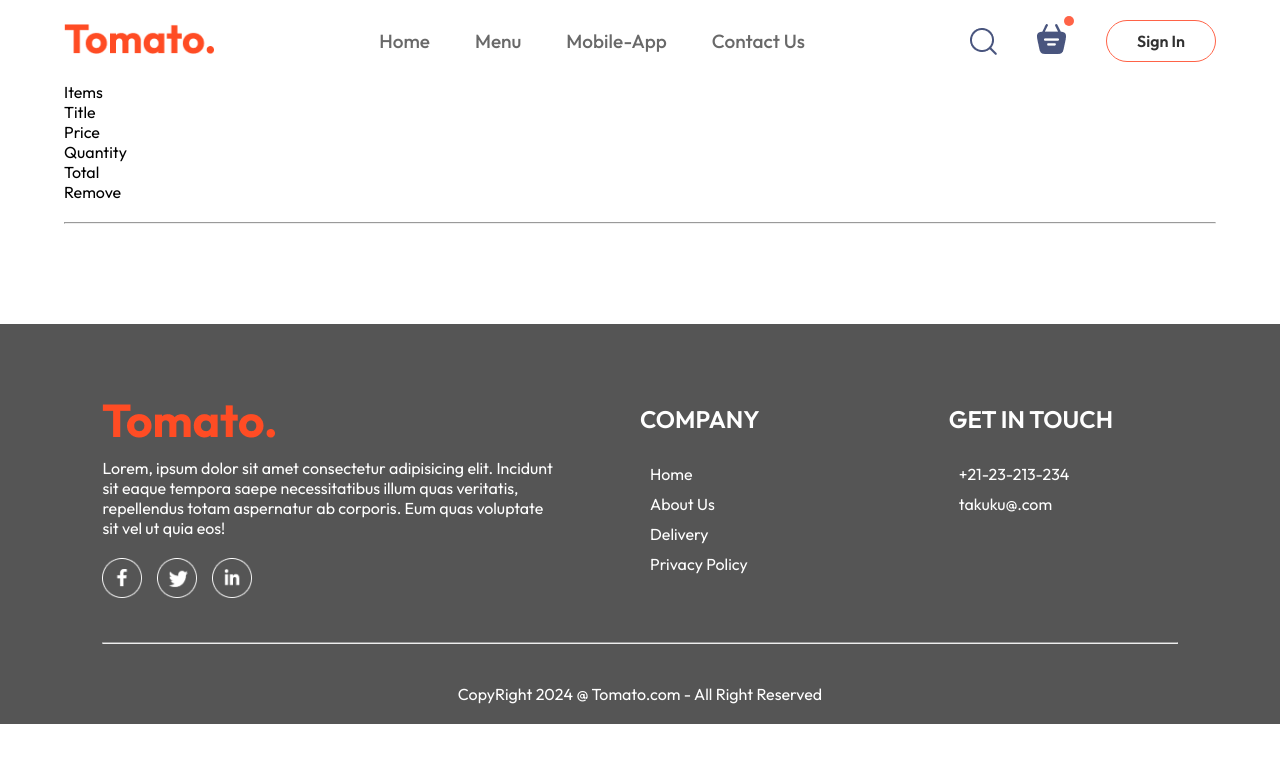
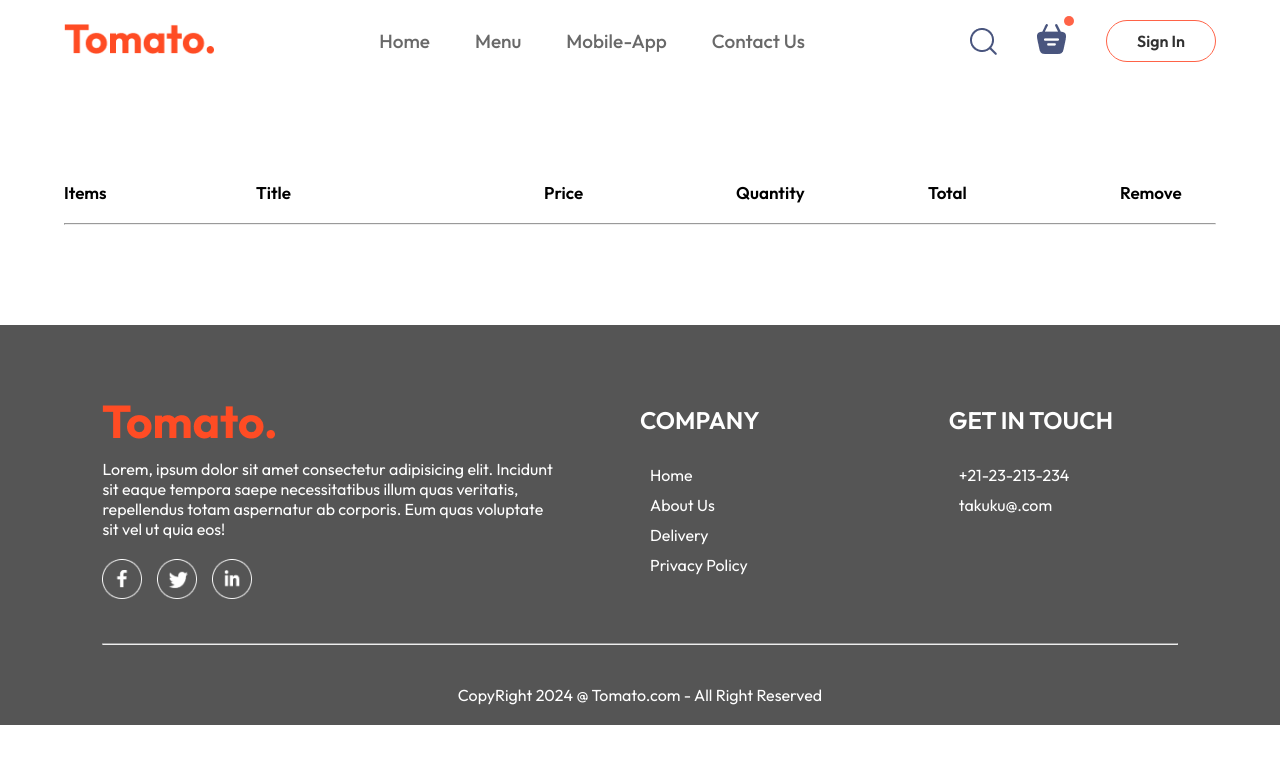
Before and after one commit to PrimeBeyonder/food_service, a React (Vite) app: page /cart in a window 1280 px wide. Shown: the top 764 px of the page. Built offline with nearby package versions, Linux system fonts and the light colour scheme.

Commit message:
added shop cart

```diff
--- a/src/components/Navbar/Navbar.jsx
+++ b/src/components/Navbar/Navbar.jsx
@@ -1,10 +1,12 @@
-import React, { useState } from 'react'
+import React, { useContext, useState } from 'react'
 import "./navbar.css";
 import { assets } from "../../assets/assets";
 import { Link } from 'react-router-dom';
+import { StoreContext } from '../../context/StroeContext';
 
 
 const Navbar = ({ setShowLogin }) => {
+    const { cartItems } = useContext(StoreContext)
     const [menu, setMenu] = useState("");
     return (
         <div className="navbar">
@@ -28,7 +30,7 @@ const Navbar = ({ setShowLogin }) => {
                     <Link to="/cart">
                         <img src={assets.basket_icon} />
                     </Link>
-                    <div className="dot"></div>
+                    {cartItems ? <div className="dot"></div> : null}
                 </div>
                 <button onClick={() => setShowLogin(true)}>Sign In</button>
             </div>
--- a/src/pages/Cart/Cart.css
+++ b/src/pages/Cart/Cart.css
@@ -0,0 +1,47 @@
+.cart {
+    margin-top: 100px;
+}
+
+.cart-items-title {
+    display: grid;
+    grid-template-columns: 1fr 1.5fr 1fr 1fr 1fr 0.5fr;
+    align-items: center;
+    font-size: max(1vw, 12px);
+}
+
+.cart-items-title p {
+    font-size: 17px;
+    color: rgb(0, 0, 0);
+    font-weight: 600;
+
+}
+
+.cart-items-item {
+    margin: 20px 0;
+    font-weight: 600;
+    font-size: 15px;
+    color: black;
+}
+
+.cart-items-item img {
+    width: 70px;
+    border-radius: 10px;
+
+}
+
+.hr hr {
+    height: 1px;
+    color: black;
+
+}
+
+.cart-items-item .corss {
+    color: rgb(255, 255, 255);
+    cursor: pointer;
+    padding: 8px 0;
+    font-size: 12px;
+    border: none;
+    font-weight: 500;
+    background-color: tomato;
+    border-radius: 7px;
+}
--- a/src/pages/Cart/Cart.jsx
+++ b/src/pages/Cart/Cart.jsx
@@ -20,13 +20,16 @@ const Cart = () => {
                 {food_list.map((item, index) => {
                     if (cartItems[item._id] > 0) {
                         return (
-                            <div className='cart-items-title cart-items-item'>
-                                <img src={item.image} alt="" />
-                                <p>{item.name}</p>
-                                <p>{item.price}</p>
-                                <p>{cartItems[item._id]}</p>
-                                <p>{item.price * cartItems[item._id]}</p>
-                                <p>X</p>
+                            <div className='hr'>
+                                <div className='cart-items-title cart-items-item'>
+                                    <img src={item.image} alt="" />
+                                    <p>{item.name}</p>
+                                    <p>$ {item.price}</p>
+                                    <p>{cartItems[item._id]}</p>
+                                    <p>$ {item.price * cartItems[item._id]}</p>
+                                    <button onClick={() => removeFromCart(item._id)} className='corss'>Remove</button>
+                                </div>
+                                <hr />
                             </div>
                         )
                     }
```
